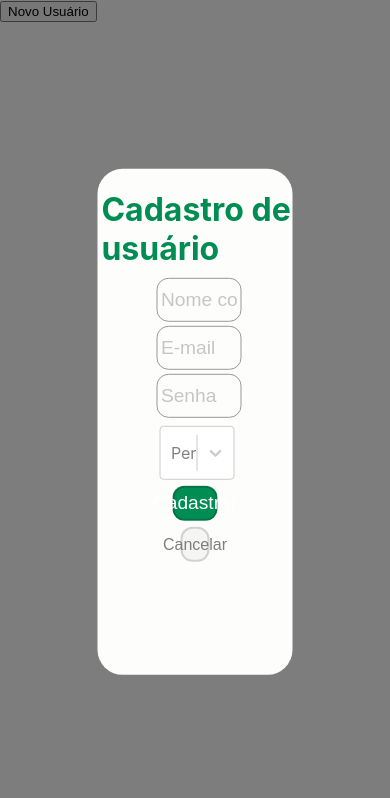
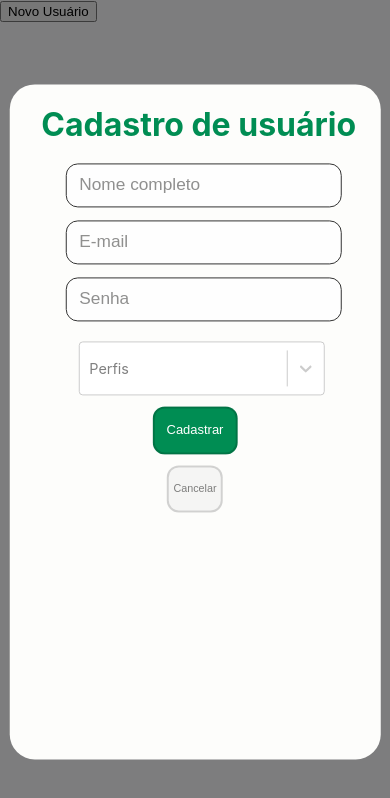
Before and after one commit to Gabriel-Schiestl/Projeto-Be-A-Ba, a Next.js app: page /newUser in a window 390 px wide. Both pictures are taken after a click on the button "Novo Usuário". Shown: the top 798 px of the page. Built offline with nearby package versions, Linux system fonts and the light colour scheme.

Commit message:
Forms responsivos

```diff
--- a/components/Sidebar.js
+++ b/components/Sidebar.js
@@ -1,5 +1,5 @@
 import Link from "next/link";
-import styles from "./Sidebar.module.css"
+import styles from "../styles/Sidebar.module.css"
 import Image from "next/image";
 import Head from "next/head";
 
--- a/pages/newUser.js
+++ b/pages/newUser.js
@@ -69,7 +69,7 @@ export default function NewUser() {
                         />
                     </div>
                     <button className={styles.registerBtn} type="submit">Cadastrar</button>
-                    <button type="button" onClick={() => setModalIsOpen(false)}>Cancelar</button>
+                    <button className={styles.cancel} type="button" onClick={() => setModalIsOpen(false)}>Cancelar</button>
                 </form>
             </Modal>
         </div>
--- a/styles/newUser.module.css
+++ b/styles/newUser.module.css
@@ -1,3 +1,4 @@
+
 .modal {
     display: flex;
     align-items: flex-start;
@@ -11,7 +12,7 @@
     background: #FDFDFB;
     width: 50%;
     border-radius: 25px;
-    height: 60%;
+    height: 80%;
     z-index: 1000;
 }
 
@@ -42,17 +43,18 @@
 .functionName,
 .tag,
 .description {
-    width: 40%;
+    width: 50%;
 }
 
 .form input {
+    display: flex;
     width: 100%;
     height: 40px;
     margin-bottom: 5%;
     padding-left: 5%;
     border-radius: 12px;
     border: 1px solid;
-    opacity: 40%;
+    opacity: 80%;
     font-size: 1.2em;
 }
 
@@ -114,12 +116,49 @@
 .form textarea {
     width: 100%;
     font-family: "Inter", sans-serif;
-    font-weight: 100;
+    font-weight: 600;
     margin-bottom: 5%;
     padding-left: 5%;
     border-radius: 12px;
     border: 1px solid;
-    opacity: 40%;
+    opacity: 80%;
     font-size: 1.2em;
     padding-top: 2%;
 }
+
+@media screen and (max-width: 1024px) {
+
+    .modal {
+        width: 70%;
+    }
+
+    .form button {
+        font-size: 0.75em;
+    }
+
+    .form .registerBtn, .form, .form textarea {
+        font-size: 0.9em;
+    }
+
+}
+
+@media screen and (max-width: 767px) {
+
+    .modal {
+        width: 95%;
+    }
+
+    .userName,
+.email,
+.password,
+.profiles,
+.profileName,
+.moduleName,
+.transactionName,
+.functionName,
+.tag,
+.description {
+    width: 70%;
+}
+
+}
```
Also changed, not shown: pages/forgotPassword.js (added, +12 -0 lines), public/michel.png (added), styles/Sidebar.module.css (renamed from components/Sidebar.module.css), styles/forgotPassword.module.css (added).
